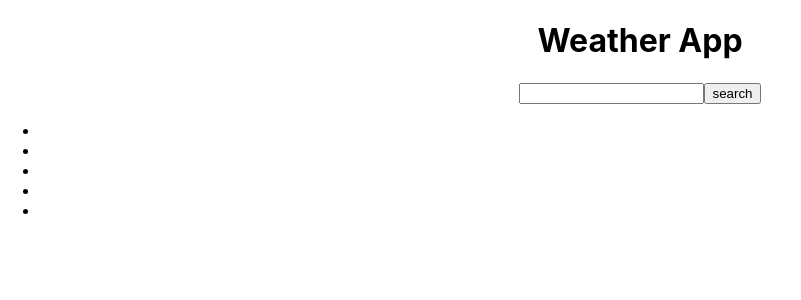
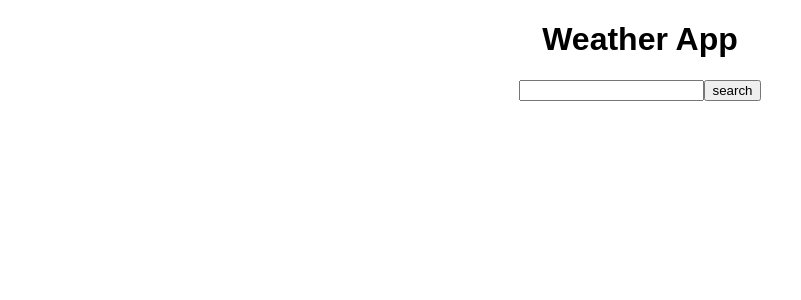
Before and after one commit to elizhadjinian/weather-app-react, a React (Create React App) app: page / in a window 1280 px wide. Shown: the top 300 px of the page, without its empty margins (0-801 px from the left). Built offline with nearby package versions, Linux system fonts and the light colour scheme.

Commit message:
added in css code from code sandbox

```diff
--- a/src/App.css
+++ b/src/App.css
@@ -36,3 +36,12 @@
     transform: rotate(360deg);
   }
 }
+
+.App {
+  font-family: sans-serif;
+  text-align: center;
+}
+
+ul {
+  list-style: none;
+}
```
